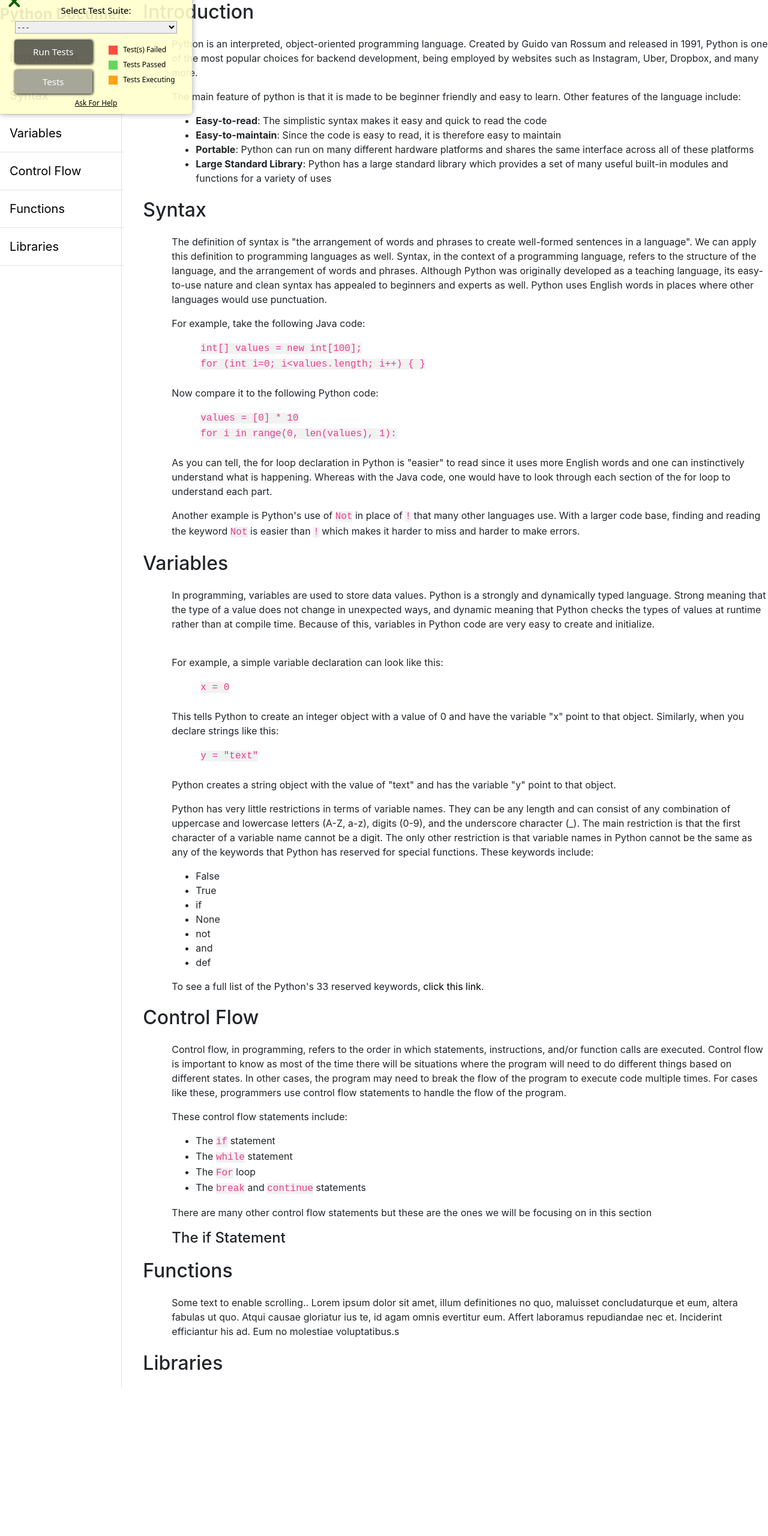
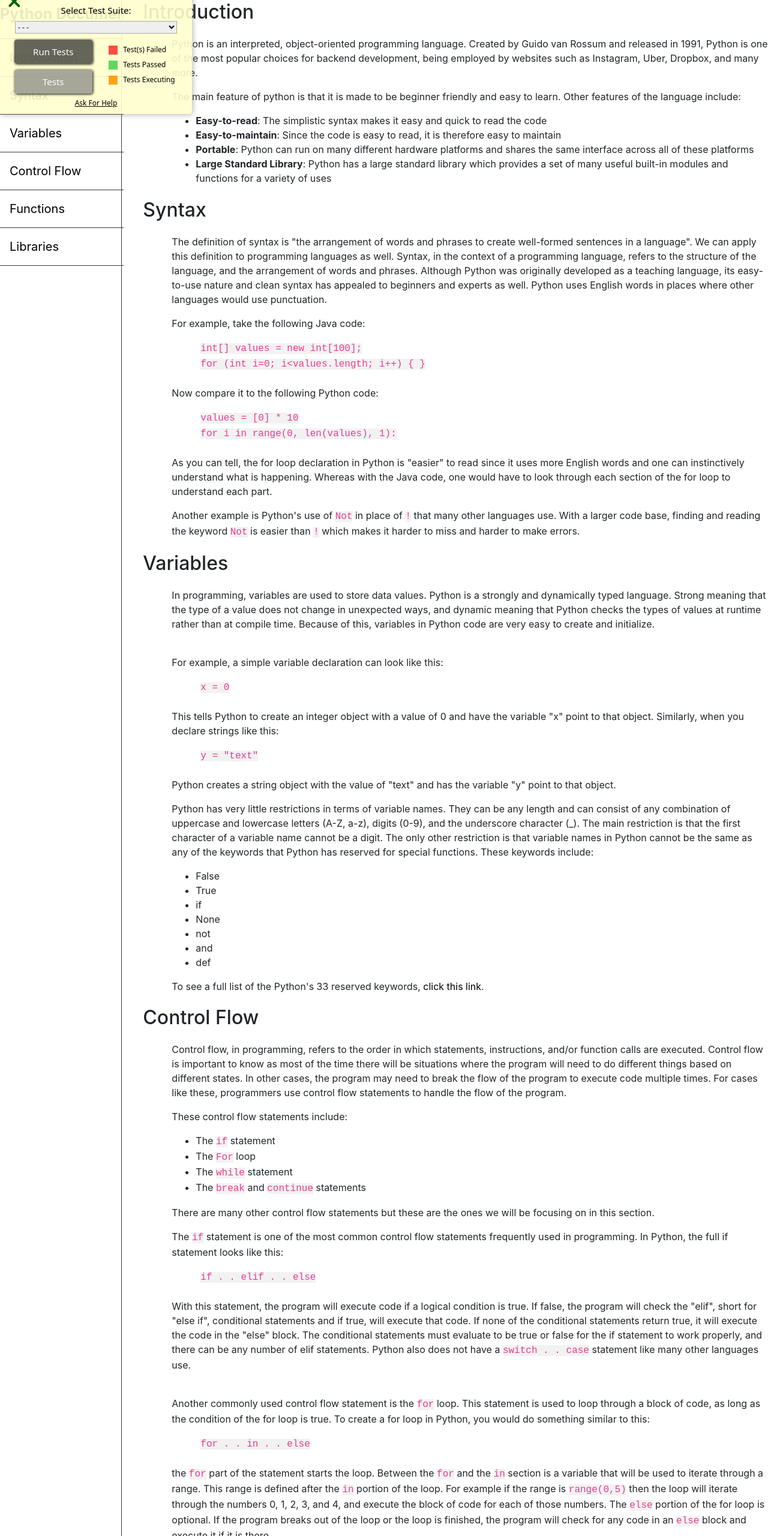
Before and after one commit to Austin-tam/freecodecamp-technical-page, a website built with Parcel: page index.html in a window 1280 px wide. Shown: the part 20-2580 px from the top of the page at 60% size. Before the commit the page ends 2332 px from the top, so only its background shows below. Built offline with nearby package versions, Linux system fonts and the light colour scheme.

Commit message:
add copy to control flow section

```diff
--- a/css/main.css
+++ b/css/main.css
@@ -263,7 +263,7 @@ textarea {
 
 .sidenav {
   position: fixed;
-  width: 16.2%;
+  width: 16.1%;
   height: 100%;
   z-index: 1;
   overflow-x: hidden;
--- a/index.html
+++ b/index.html
@@ -25,18 +25,18 @@
 
 <body>
   <div class="row h-100">
-    <div class="col-2 border-right fix-padding">
+    <div class="col-2 border-right border-dark fix-padding">
       <nav class="sidenav" id="navbar">
           <header>
             <p class="navbar-brand sidenav-header">Python Documentation</p>
           </header>
 
-          <a href="#introduction" class="sidenav-item py-3 border-top border-bottom nav-link nav-item">Introduction</a>
-          <a href="#syntax" class="sidenav-item py-3 border-bottom nav-link nav-item">Syntax</a>
-          <a href="#variables" class="sidenav-item py-3 border-bottom nav-link nav-item">Variables</a>
-          <a href="#control_flow" class="sidenav-item py-3 border-bottom nav-link nav-item">Control Flow</a>
-          <a href="#functions" class="sidenav-item py-3 border-bottom nav-link nav-item">Functions</a>
-          <a href="#libraries" class="sidenav-item py-3 border-bottom nav-link nav-item">Libraries</a>
+          <a href="#introduction" class="sidenav-item py-3 border-dark border-top border-bottom nav-link nav-item">Introduction</a>
+          <a href="#syntax" class="sidenav-item py-3 border-dark border-bottom nav-link nav-item">Syntax</a>
+          <a href="#variables" class="sidenav-item py-3 border-dark border-bottom nav-link nav-item">Variables</a>
+          <a href="#control_flow" class="sidenav-item py-3 border-dark border-bottom nav-link nav-item">Control Flow</a>
+          <a href="#functions" class="sidenav-item py-3 border-dark border-bottom nav-link nav-item">Functions</a>
+          <a href="#libraries" class="sidenav-item py-3 border-dark border-bottom nav-link nav-item">Libraries</a>
       </nav>
     </div>
 
@@ -180,14 +180,46 @@
 
             <ul>
               <li>The <code>if</code> statement</li>
+              <li>The <code>For</code> loop</li>
               <li>The <code>while</code> statement</li>
-              <li>The <code>For</code> loop</li>
               <li>The <code>break</code> and <code>continue</code> statements</li>
             </ul>
 
-            <p>There are many other control flow statements but these are the ones we will be focusing on in this section</p>
+            <p>There are many other control flow statements but these are the ones we will be focusing on in this section.</p>
 
-            <p class="h4">The if Statement</p>
+            <p>
+              The <code>if</code> statement is one of the most common control flow statements frequently used in programming. In Python, the full if
+              statement looks like this:
+            </p>
+
+            <div class="tab">
+              <code>if . . elif . . else</code>
+            </div><br>
+
+            <p>
+              With this statement, the program will execute code if a logical condition is true. If false, the program will check the "elif",
+              short for "else if", conditional statements and if true, will execute that code. If none of the conditional statements return true, it will
+              execute the code in the "else" block. The conditional statements must evaluate to be true or false for the if statement to work properly, and
+              there can be any number of elif statements. Python also does not have a <code>switch . . case</code> statement like many other
+              languages use.
+            </p><br>
+
+            <p>
+              Another commonly used control flow statement is the <code>for</code> loop. This statement is used to loop through a block of code, as long
+              as the condition of the for loop is true. To create a for loop in Python, you would do something similar to this:
+            </p>
+
+            <div class="tab">
+              <code>for . . in . . else</code>
+            </div><br>
+
+            <p>
+              the <code>for</code> part of the statement starts the loop. Between the <code>for</code> and the <code>in</code> section is a variable
+              that will be used to iterate through a range. This range is defined after the <code>in</code> portion of the loop. For example if the range
+              is <code>range(0,5)</code> then the loop will iterate through the numbers 0, 1, 2, 3, and 4, and execute the block of code for each of those
+              numbers. The <code>else</code> portion of the for loop is optional. If the program breaks out of the loop or the loop is finished, the
+              program will check for any code in an <code>else</code> block and execute it if it is there.
+            </p>
           </article>
         </section>
 
```
